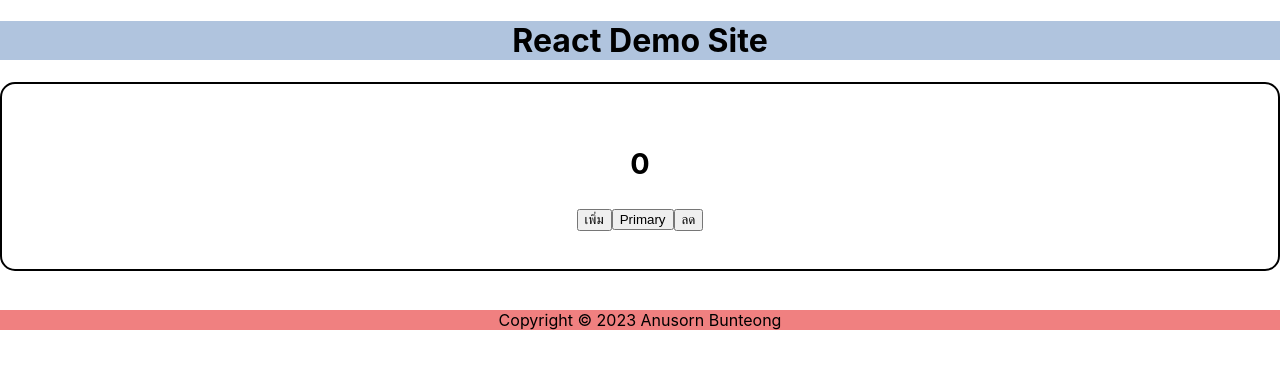
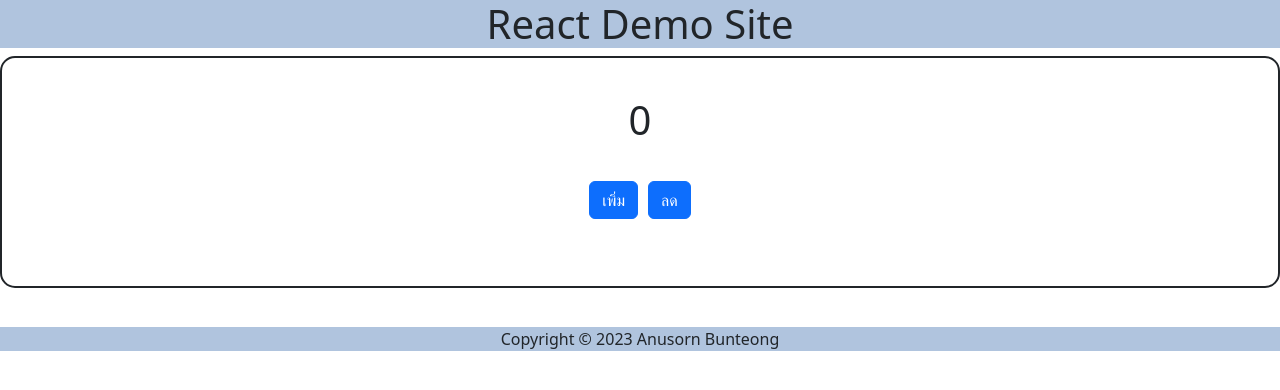
Before and after one commit to Issawaruk-Noothong/ReactExercise, a React (Create React App) app: page / in a window 1280 px wide. Shown: the top 390 px of the page. Built offline with nearby package versions, Linux system fonts and the light colour scheme.

Commit message:
add message

```diff
--- a/package.json
+++ b/package.json
@@ -6,6 +6,7 @@
     "@testing-library/jest-dom": "^5.16.5",
     "@testing-library/react": "^13.4.0",
     "@testing-library/user-event": "^13.5.0",
+    "bootstrap": "^5.3.0",
     "react": "^18.2.0",
     "react-dom": "^18.2.0",
     "react-scripts": "5.0.1",
--- a/src/App.css
+++ b/src/App.css
@@ -42,6 +42,6 @@
   text-align: center;
 }
 .MyFooter {
-  background-color: lightcoral;
+  background-color: lightsteelblue;
   text-align: center;
 }
--- a/src/App.js
+++ b/src/App.js
@@ -5,16 +5,55 @@ import { useState } from 'react';
 
 function App() {
   const [num, setNum] = useState(0);
+  const [resultText, setResultText] = useState('');
+
+  const increaseNum = () => {
+    setNum(num + 1);
+    checkPrimeNumber(num + 1);
+  };
+
+  const decreaseNum = () => {
+    setNum(num - 1);
+    checkPrimeNumber(num - 1);
+  };
+
+  const checkPrimeNumber = (number) => {
+  let result = '';
+
+  if (number <= 1) {
+    result = `${number} <strong>ไม่</strong>เป็นจำนวนเฉพาะ`;
+  } else {
+    let isPrime = true;
+
+    for (let i = 2; i <= Math.sqrt(number); i++) {
+      if (number % i === 0) {
+        isPrime = false;
+        break;
+      }
+    }
+
+    if (isPrime) {
+      result = `${number} เป็นจำนวนเฉพาะ`;
+    } else {
+      result = `${number} <strong>ไม่</strong>เป็นจำนวนเฉพาะ`;
+    }
+  }
+
+  setResultText(result);
+};
+
   return (
     <div className="App">
       <Header />
       <div className="MyContent">
-        <h2>{num}</h2>
-        <button onClick={()=>setNum(num+1)} type="button" class="btn btn-primary">เพิ่ม</button>
-        <button type="button" class="btn btn-primary">Primary</button>
-        <button onClick={()=>setNum(num-1)} type="button" class="btn btn-primary">ลด</button>
+      <h1>{num}</h1><br></br>
+      <button onClick={increaseNum} className="btn btn-primary">เพิ่ม</button>
+      &nbsp;&nbsp;
+      <button onClick={decreaseNum} className="btn btn-primary">ลด</button>
+      <br></br><br></br>
+      <span dangerouslySetInnerHTML={{ __html: resultText }}></span>
       </div>
-      <Footer />
+    <Footer />
     </div>
   );
 }
--- a/src/index.js
+++ b/src/index.js
@@ -3,6 +3,7 @@ import ReactDOM from 'react-dom/client';
 import './index.css';
 import App from './App';
 import reportWebVitals from './reportWebVitals';
+import "bootstrap/dist/css/bootstrap.min.css"
 
 const root = ReactDOM.createRoot(document.getElementById('root'));
 root.render(
```
Also changed, not shown: src/index.css (line endings or trailing spaces), 1 other file (tests, documents, lock files or other folders).
